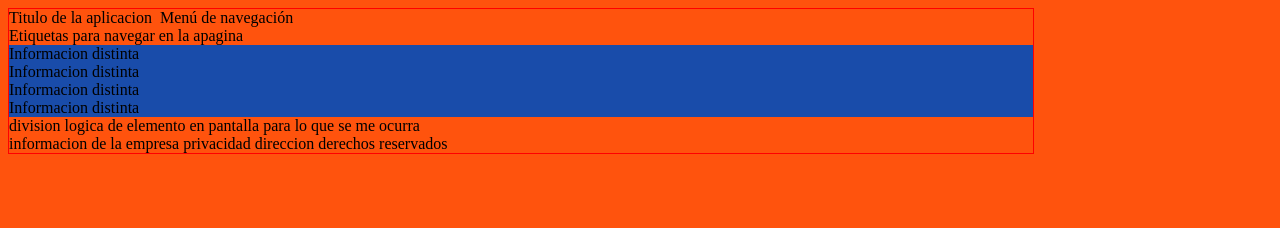
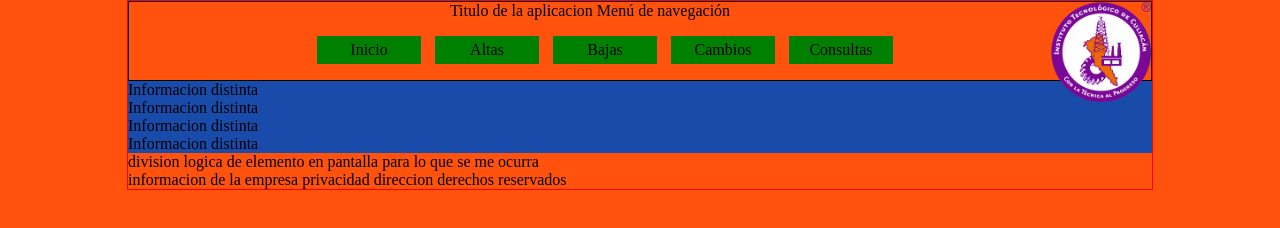
Before and after one commit to Sage2506/PW2017, a plain HTML site: page primerpagina.html in a window 1280 px wide. Drawn offline with Linux system fonts and the light colour scheme.

Commit message:
Se vieron atributos del css

```diff
--- a/css/Styles.css
+++ b/css/Styles.css
@@ -3,9 +3,26 @@ body{
   max-width: 1024px;
   background: #FF530D;
   border: 1px solid red;
-
+  margin: 0px auto;
 }
 section{
   background: #194CAA
 
 }
+header{
+
+  text-align: center;
+  border: 1px solid black;
+}
+header img{
+  width: 100px;
+  float: right;
+}
+header nav ul li{
+  background: green;
+  display: inline-block;
+  /*border: 1px solid tomato;*/
+  margin: 0px 10px 0px 0px;
+  padding: 5px 10px;
+  width: 84px;
+}
--- a/primerpagina.html
+++ b/primerpagina.html
@@ -10,10 +10,16 @@
 		<hi>
 			Titulo de la aplicacion
 		</hi>
-		<IMG SRC="" alt"">
+		<IMG SRC="img/logo.png" alt"no se encuentra la imagen">
 			Menú de navegación<br>
 			<nav>
-				Etiquetas para navegar en la apagina
+				<ul>
+					<li>Inicio</li>
+					<li>Altas</li>
+					<li>Bajas</li>
+					<li>Cambios</li>
+					<li>Consultas</li>
+				</ul>
 			</nav>
 	</header>
 	<section>
```
Also changed, not shown: img/logo.png (added), 2 other files.
